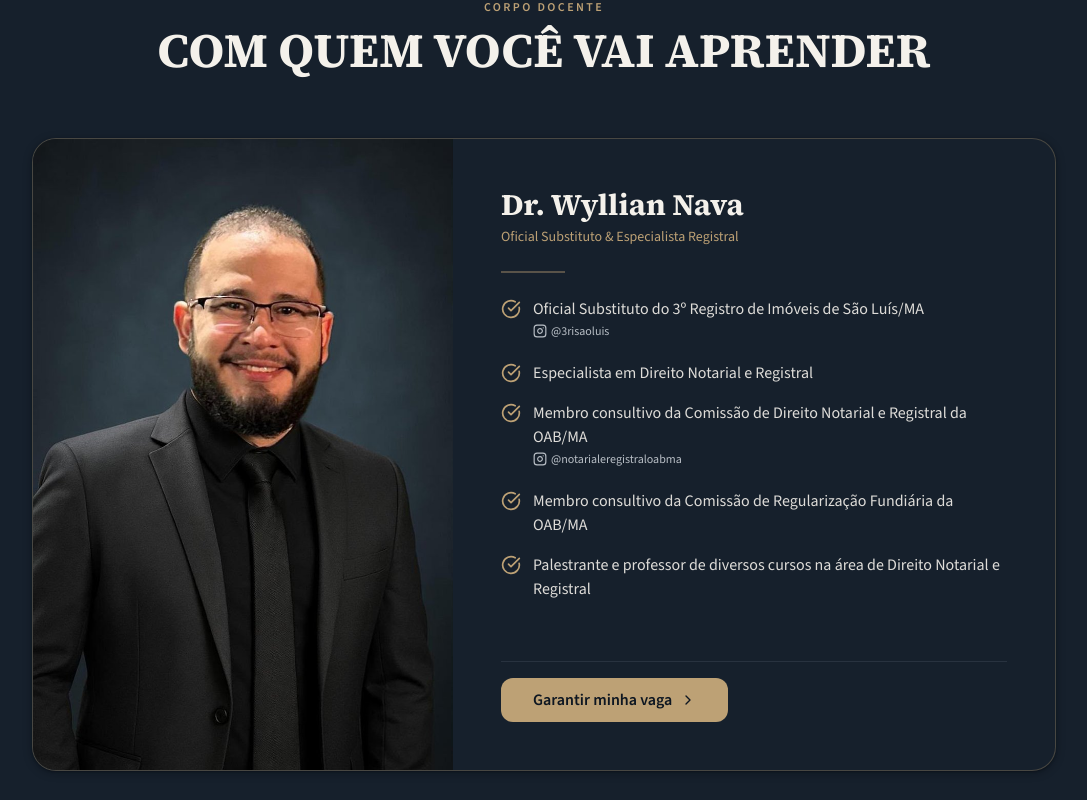
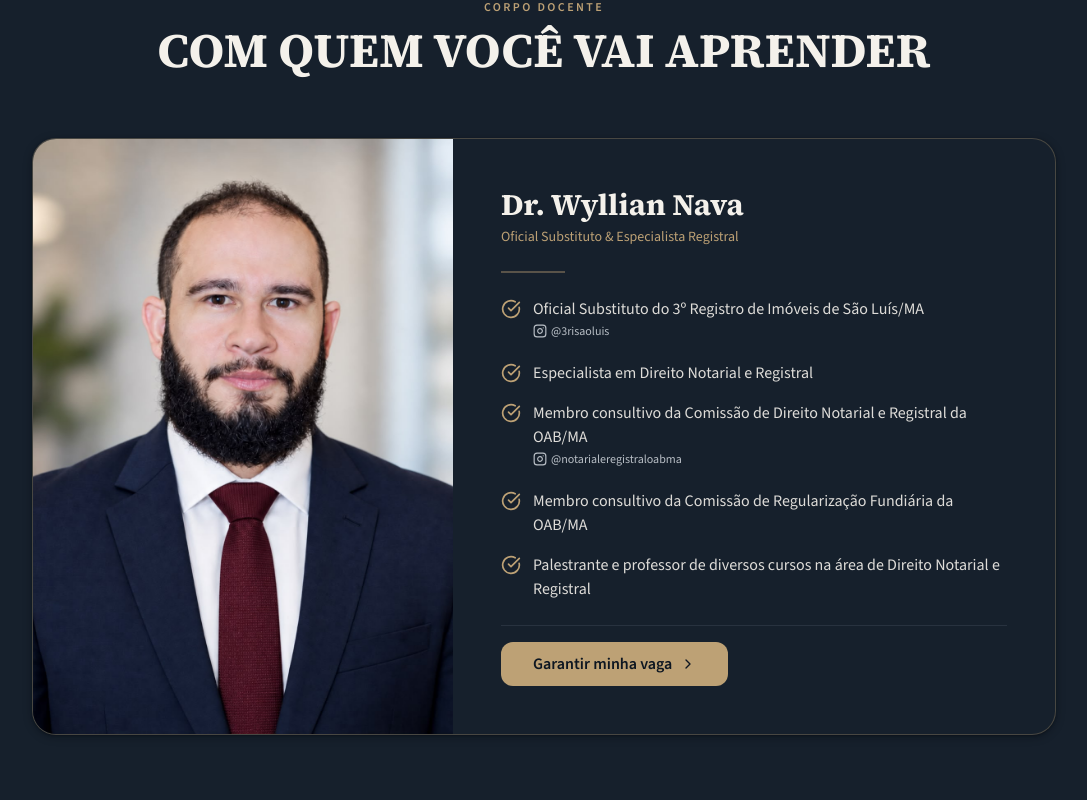
Before and after one commit to gabrielbarros1975-lgtm/navari, a React (Vite) app: page / in a window 1280 px wide. Shown: the part 4860-5660 px from the top of the page, without its empty margins (96-1183 px from the left). Built offline with nearby package versions, Linux system fonts and the light colour scheme; the HTML template or start-up script is replaced by a standard one.

Commit message:
Update instructor photo

```diff
--- a/src/data/mockData.ts
+++ b/src/data/mockData.ts
@@ -72,7 +72,7 @@ export const mockWorkshop: Workshop = {
     { text: "Membro consultivo da Comissão de Regularização Fundiária da OAB/MA" },
     { text: "Palestrante e professor de diversos cursos na área de Direito Notarial e Registral" },
   ],
-  instructorPhotoUrl: "/wyllian.jpg",
+  instructorPhotoUrl: "/foto_wyllian.jpeg",
   dateLabel: "Sábado · 17 de outubro de 2026",
   format: "Online · Ao vivo",
   durationLabel: "Manhã 100% prática (aprox. 4h)",
```
Also changed, not shown: public/foto_wyllian.jpeg (added).
